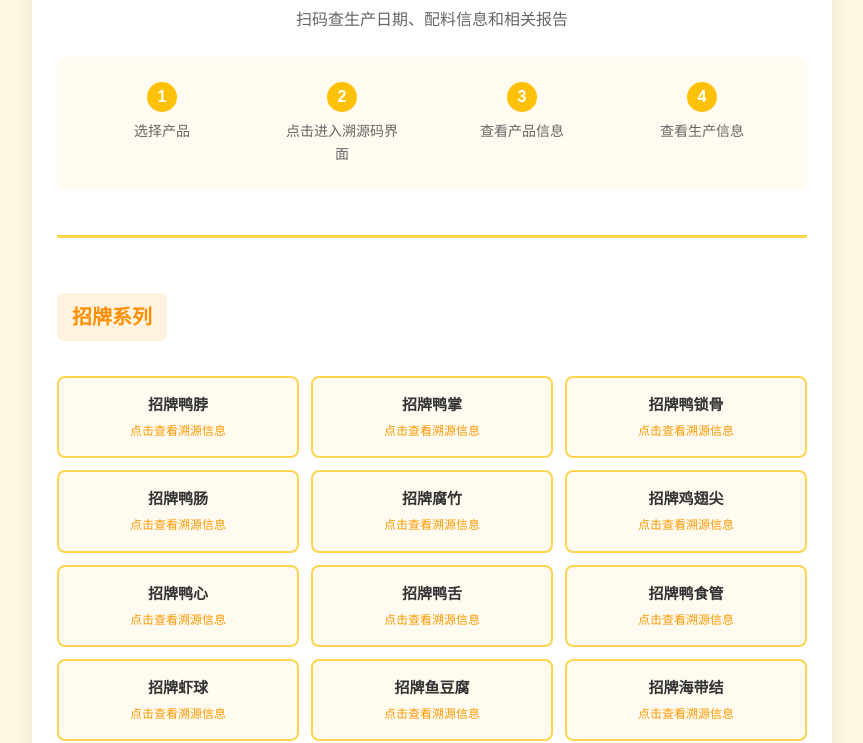
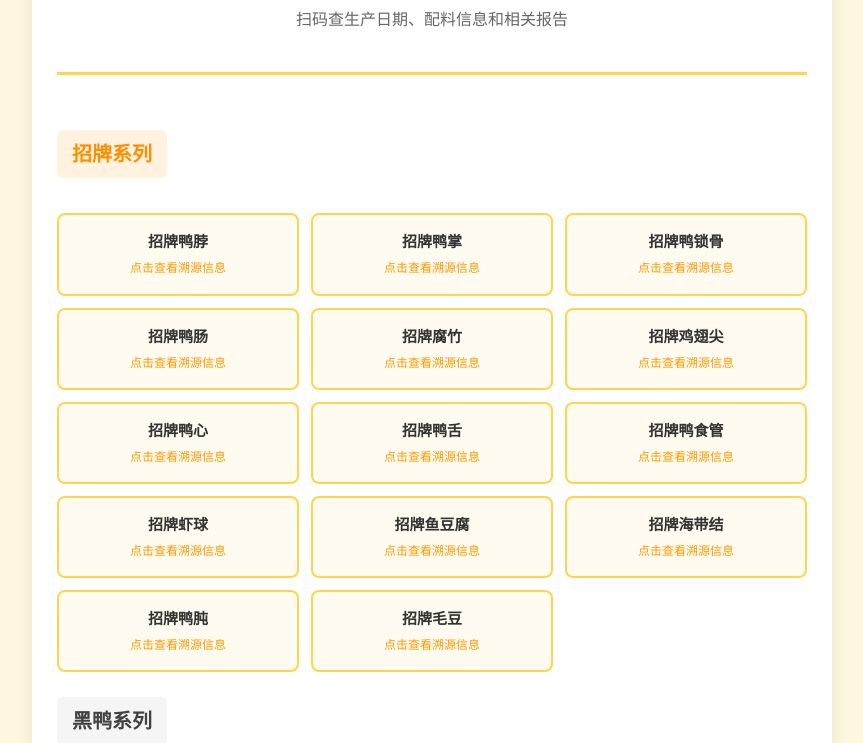
Before and after one commit to WangHeri/WangHeri.github.io, a plain HTML site: page index.html in a window 1280 px wide. Shown: the part 93-836 px from the top of the page, without its empty margins (208-1071 px from the left). Drawn offline with Linux system fonts and the light colour scheme.

Commit message:
Update index.html
带链接

```diff
--- a/index.html
+++ b/index.html
@@ -203,25 +203,6 @@
         <div class="header">
             <h1>产品溯源 安全放心</h1>
             <div class="subtitle">扫码查生产日期、配料信息和相关报告</div>
-
-            <div class="steps">
-                <div class="step">
-                    <div class="step-number">1</div>
-                    <div class="step-text">选择产品</div>
-                </div>
-                <div class="step">
-                    <div class="step-number">2</div>
-                    <div class="step-text">点击进入溯源码界面</div>
-                </div>
-                <div class="step">
-                    <div class="step-number">3</div>
-                    <div class="step-text">查看产品信息</div>
-                </div>
-                <div class="step">
-                    <div class="step-number">4</div>
-                    <div class="step-text">查看生产信息</div>
-                </div>
-            </div>
         </div>
 
         <!-- 分类标题和产品列表将通过JavaScript动态生成 -->
@@ -240,30 +221,30 @@
             { name: "招牌鸭脖", url: "https://zs.yishutec.com/01/552957150027" },
             { name: "招牌鸭掌", url: "https://zs.yishutec.com/01/5529571502X020" },
             { name: "招牌鸭锁骨", url: "https://zs.yishutec.com/01/552957150012" },
-            { name: "招牌鸭肠", url: "这里替换为招牌鸭肠的链接" },
-            { name: "招牌腐竹", url: "这里替换为招牌腐竹的链接" },
-            { name: "招牌鸡翅尖", url: "这里替换为招牌鸡翅尖的链接" },
-            { name: "招牌鸭心", url: "这里替换为招牌鸭心的链接" },
-            { name: "招牌鸭舌", url: "这里替换为招牌鸭舌的链接" },
-            { name: "招牌鸭食管", url: "这里替换为招牌鸭食管的链接" },
-            { name: "招牌虾球", url: "这里替换为招牌虾球的链接" },
-            { name: "招牌鱼豆腐", url: "这里替换为招牌鱼豆腐的链接" },
-            { name: "酸辣竹笋", url: "这里替换为酸辣竹笋的链接" },
-            { name: "招牌海带结", url: "这里替换为招牌海带结的链接" },
-            { name: "招牌鸭肫", url: "这里替换为招牌鸭肫的链接" },
-            { name: "招牌毛豆", url: "这里替换为招牌毛豆的链接" },
-            { name: "黑鸭鸭脖", url: "这里替换为黑鸭鸭脖的链接" },
-            { name: "黑鸭鸭掌", url: "这里替换为黑鸭鸭掌的链接" },
-            { name: "黑鸭鸭锁骨", url: "这里替换为黑鸭鸭锁骨的链接" },
-            { name: "黑鸭鸭头", url: "这里替换为黑鸭鸭头的链接" },
-            { name: "黑鸭鸭翅中", url: "这里替换为黑鸭鸭翅中的链接" },
-            { name: "黑鸭豆干", url: "这里替换为黑鸭豆干的链接" },
-            { name: "五香鸭脖", url: "这里替换为五香鸭脖的链接" },
-            { name: "五香鸭舌", url: "这里替换为五香鸭舌的链接" },
-            { name: "五香鸭掌", url: "这里替换为五香鸭掌的链接" },
-            { name: "五香鸭锁骨", url: "这里替换为五香鸭锁骨的链接" },
-            { name: "酸辣藕片", url: "这里替换为酸辣藕片的链接" },
-            { name: "虎皮凤爪", url: "这里替换为虎皮凤爪的链接" }
+            { name: "招牌鸭肠", url: "https://zs.yishutec.com/01/5529571502X017" },
+            { name: "招牌腐竹", url: "https://zs.yishutec.com/01/552957150038" },
+            { name: "招牌鸡翅尖", url: "https://zs.yishutec.com/01/5529571502X018" },
+            { name: "招牌鸭心", url: "https://zs.yishutec.com/01/552957150010" },
+            { name: "招牌鸭舌", url: "https://zs.yishutec.com/01/552957150017" },
+            { name: "招牌鸭食管", url: "https://zs.yishutec.com/01/552957150022" },
+            { name: "招牌虾球", url: "https://zs.yishutec.com/01/552957150029" },
+            { name: "招牌鱼豆腐", url: "https://zs.yishutec.com/01/552957150019" },
+            { name: "酸辣竹笋", url: "https://zs.yishutec.com/01/06954167210960" },
+            { name: "招牌海带结", url: "https://zs.yishutec.com/01/552957150037" },
+            { name: "招牌鸭肫", url: "https://zs.yishutec.com/01/06954167210687" },
+            { name: "招牌毛豆", url: "https://zs.yishutec.com/01/5529571502X019" },
+            { name: "黑鸭鸭脖", url: "https://zs.yishutec.com/01/552957150068" },
+            { name: "黑鸭鸭掌", url: "https://zs.yishutec.com/01/06954167210717" },
+            { name: "黑鸭鸭锁骨", url: "https://zs.yishutec.com/01/552957150065" },
+            { name: "黑鸭鸭头", url: "https://zs.yishutec.com/01/552957150061" },
+            { name: "黑鸭鸭翅中", url: "https://zs.yishutec.com/01/5529571502X021" },
+            { name: "黑鸭豆干", url: "https://zs.yishutec.com/01/552957150071" },
+            { name: "五香鸭脖", url: "https://zs.yishutec.com/01/552957150050" },
+            { name: "五香鸭舌", url: "https://zs.yishutec.com/01/552957150047" },
+            { name: "五香鸭掌", url: "https://zs.yishutec.com/01/5529571502X020" },
+            { name: "五香鸭锁骨", url: "https://zs.yishutec.com/01/552957150049" },
+            { name: "酸辣藕片", url: "https://zs.yishutec.com/01/552957150055" },
+            { name: "虎皮凤爪", url: "https://zs.yishutec.com/01/56654607X0005" }
         ];
 
         // 根据产品名称自动分类
```
